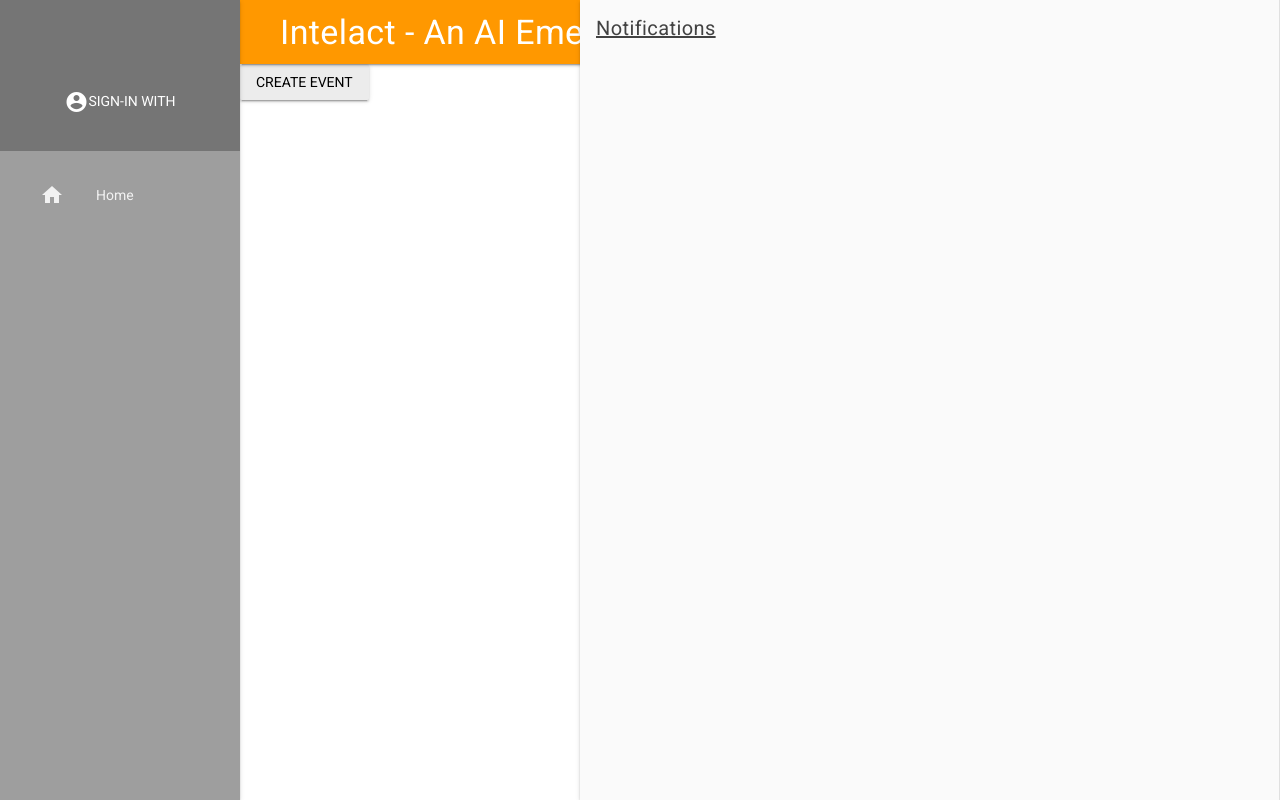
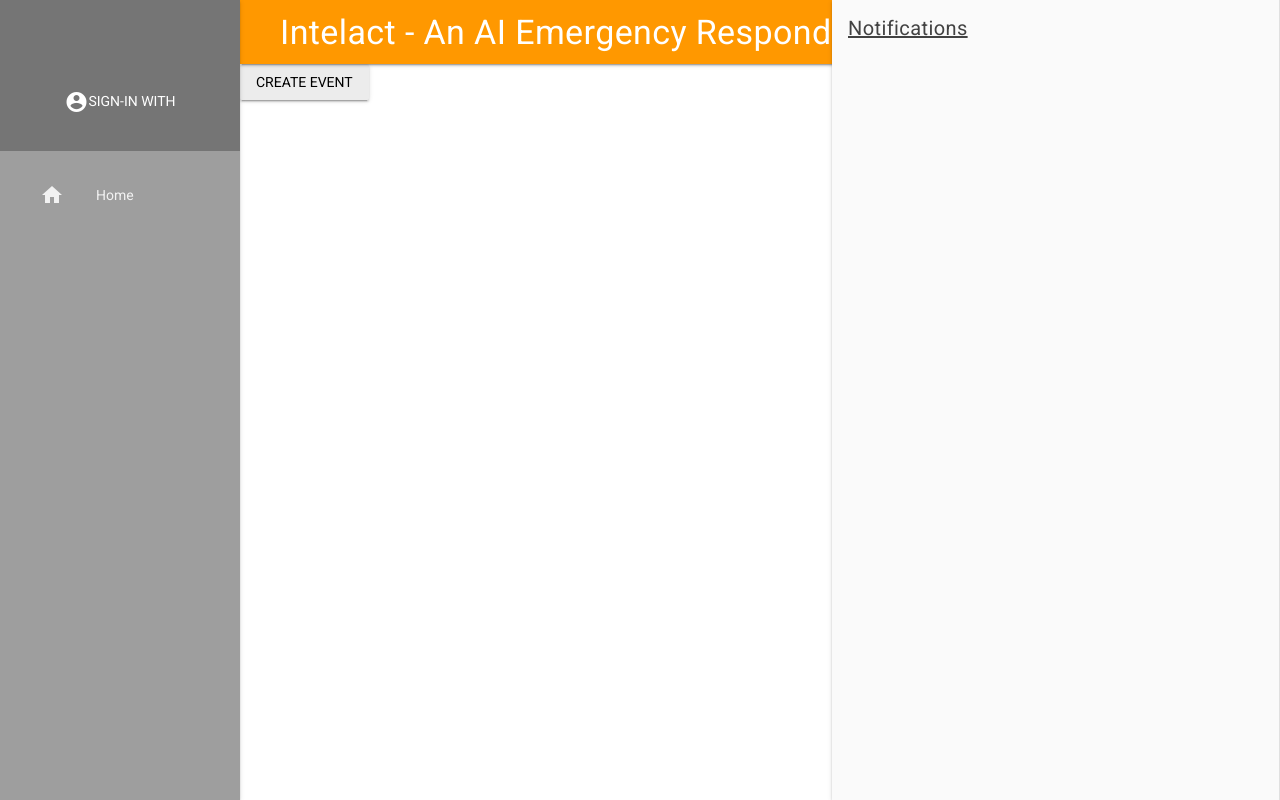
Before and after one commit to TrellixVulnTeam/Intelact_7RLK, a website: page public/index.html in a window 1280 px wide. Drawn offline with nearby package versions, Linux system fonts and the light colour scheme; no server answers.

Commit message:
Slight change to notif bar size.

```diff
--- a/public/styles.css
+++ b/public/styles.css
@@ -246,7 +246,7 @@
     -webkit-flex-wrap: nowrap;
     -ms-flex-wrap: nowrap;
     flex-wrap: nowrap;
-    width: 700px;
+    width: 35%;
     height: 100%;
     max-height: 100%;
     position: absolute;
--- a/subscriber.js
+++ b/subscriber.js
@@ -53,7 +53,6 @@
 function pushSubscribe(subscriptionName) {
 
 
-	console.log("pushSubscribe");
 	return topic.createSubscription(subscriptionName)
     .then((results) => {
       const subscription = results[0];
```
